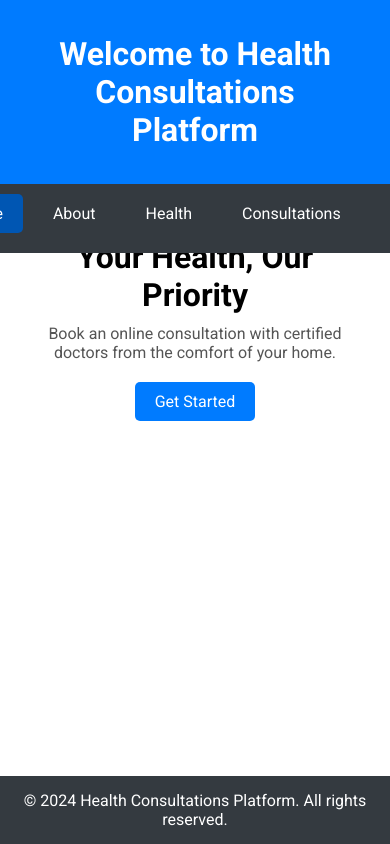
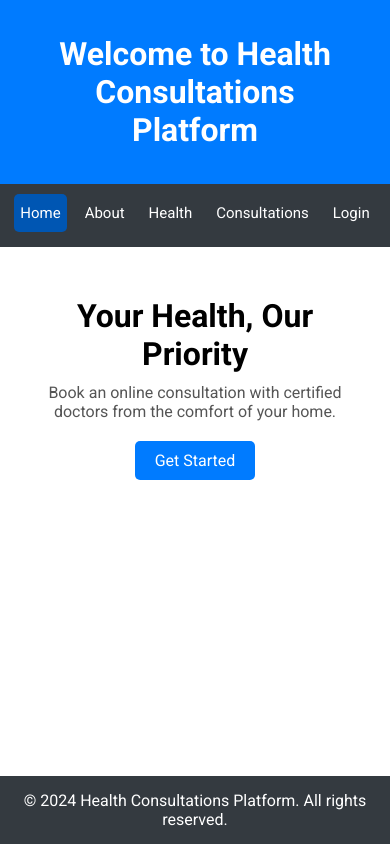
Before and after one commit to Gurio1/Hakaton, an Angular app: page /home in a window 390 px wide. Built offline with nearby package versions, Linux system fonts and the light colour scheme.

Commit message:
Correct issues with mobile devices

```diff
--- a/src/login/login.component.ts
+++ b/src/login/login.component.ts
@@ -19,9 +19,7 @@ import { Router } from '@angular/router';
 export class LoginComponent {
   // In-memory "database" of users
   private users: { [key: string]: string } = {
-    john_doe: 'password123',
-    jane_smith: 'mypassword',
-    admin: 'admin123',
+    Andrey: 'admin123',
   };
 
   loginForm = new FormGroup({
--- a/src/navbar/navbar.component.css
+++ b/src/navbar/navbar.component.css
@@ -1,3 +1,11 @@
+@media (max-width: 767px) {
+  nav a {
+    padding: 10px 6px !important;
+    margin: 0 6px !important;
+    font-size: 15px !important;
+  }
+}
+
 /* Global Styles */
 body {
   font-family: Arial, sans-serif;
@@ -7,13 +15,9 @@ body {
 }
 
 .navigation {
-  position: fixed;
-  top: 0;
-  left: 0;
   width: 100%;
   background-color: #343a40;
-  padding-bottom: 10px;
-  z-index: 1000;
+  padding-bottom: 5px;
 }
 
 /* Header Styles */
--- a/src/styles.css
+++ b/src/styles.css
@@ -8,5 +8,4 @@
 html,
 body {
   font-family: "Roboto", sans-serif !important;
-  padding-top: 94px;
 }
```
